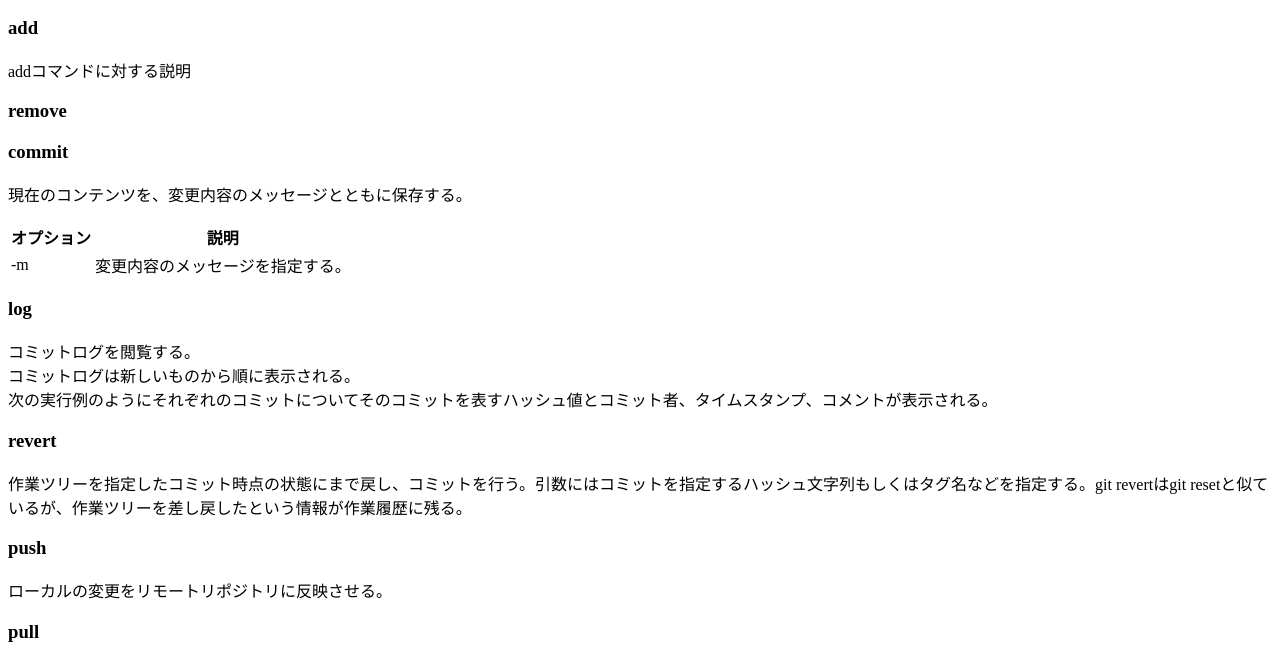
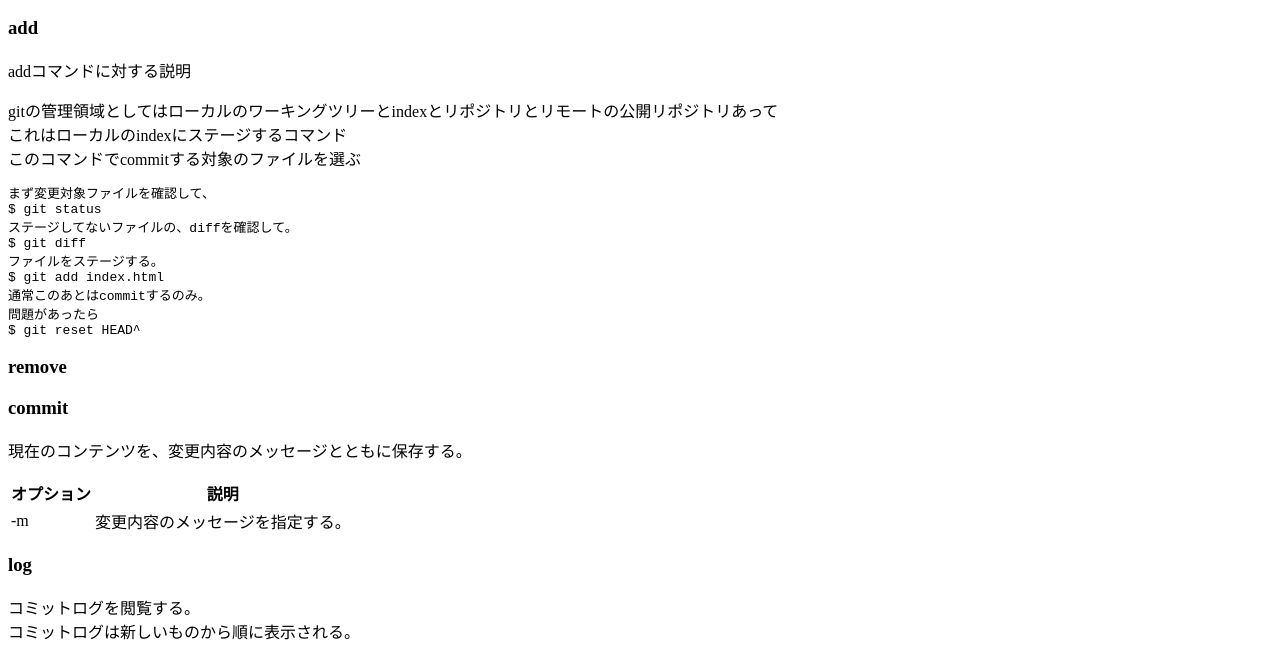
Before and after one commit to megascus/SCMBC, a plain HTML site: page index.html in a window 1280 px wide. Shown: the part 127-774 px from the top of the page. Drawn offline with Linux system fonts and the light colour scheme.

Commit message:
modified for Description of the ADD command

```diff
--- a/index.html
+++ b/index.html
@@ -18,6 +18,20 @@
 
 <h3>add</h3>
 <p>addコマンドに対する説明</p>
+gitの管理領域としてはローカルのワーキングツリーとindexとリポジトリとリモートの公開リポジトリあって<br />
+これはローカルのindexにステージするコマンド<br />
+このコマンドでcommitする対象のファイルを選ぶ<br />
+<pre>
+まず変更対象ファイルを確認して、
+$ git status
+ステージしてないファイルの、diffを確認して。
+$ git diff
+ファイルをステージする。
+$ git add index.html
+通常このあとはcommitするのみ。
+問題があったら
+$ git reset HEAD^
+</pre>
 
 <h3>remove</h3>
 <p></p>
```
